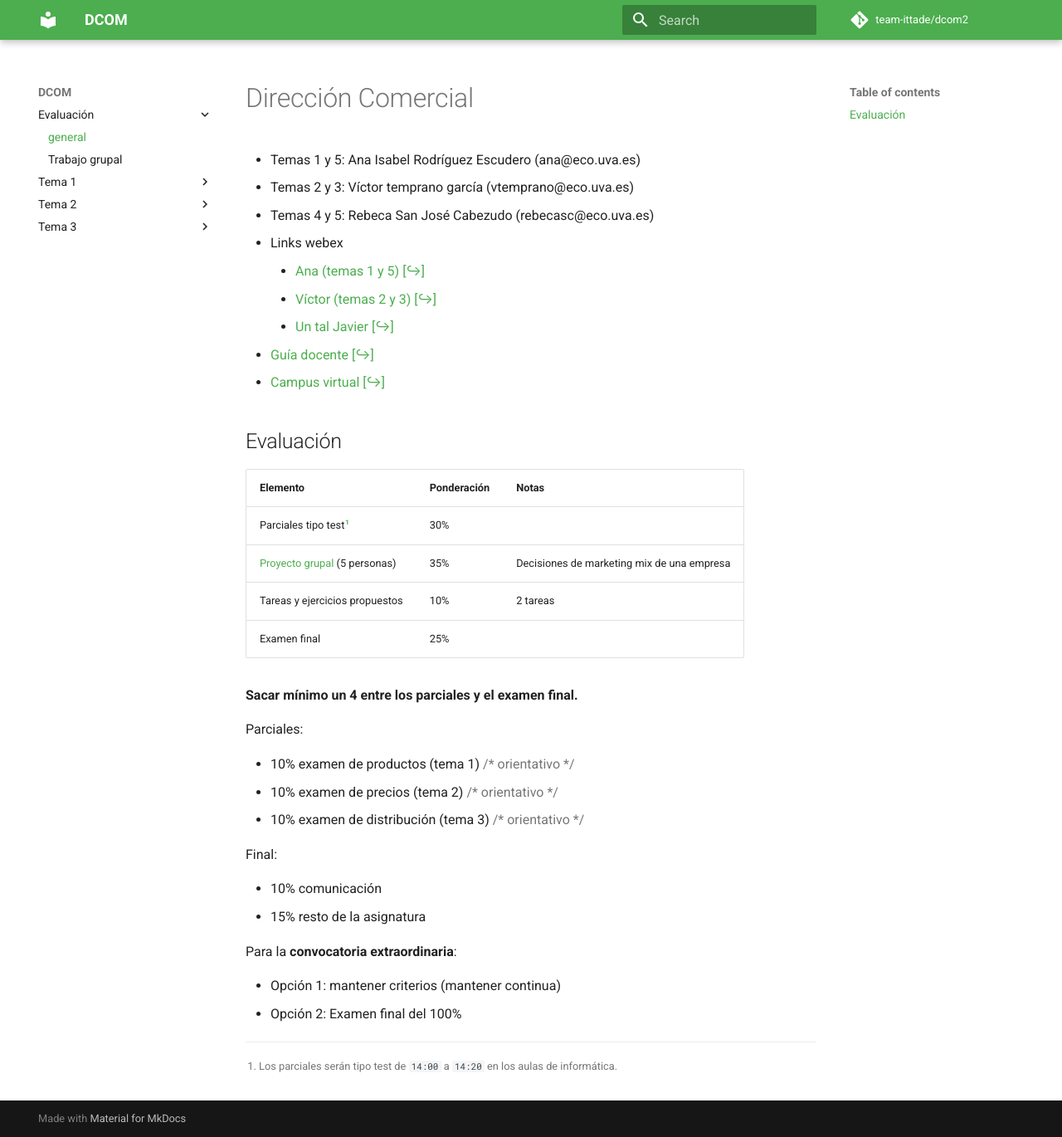
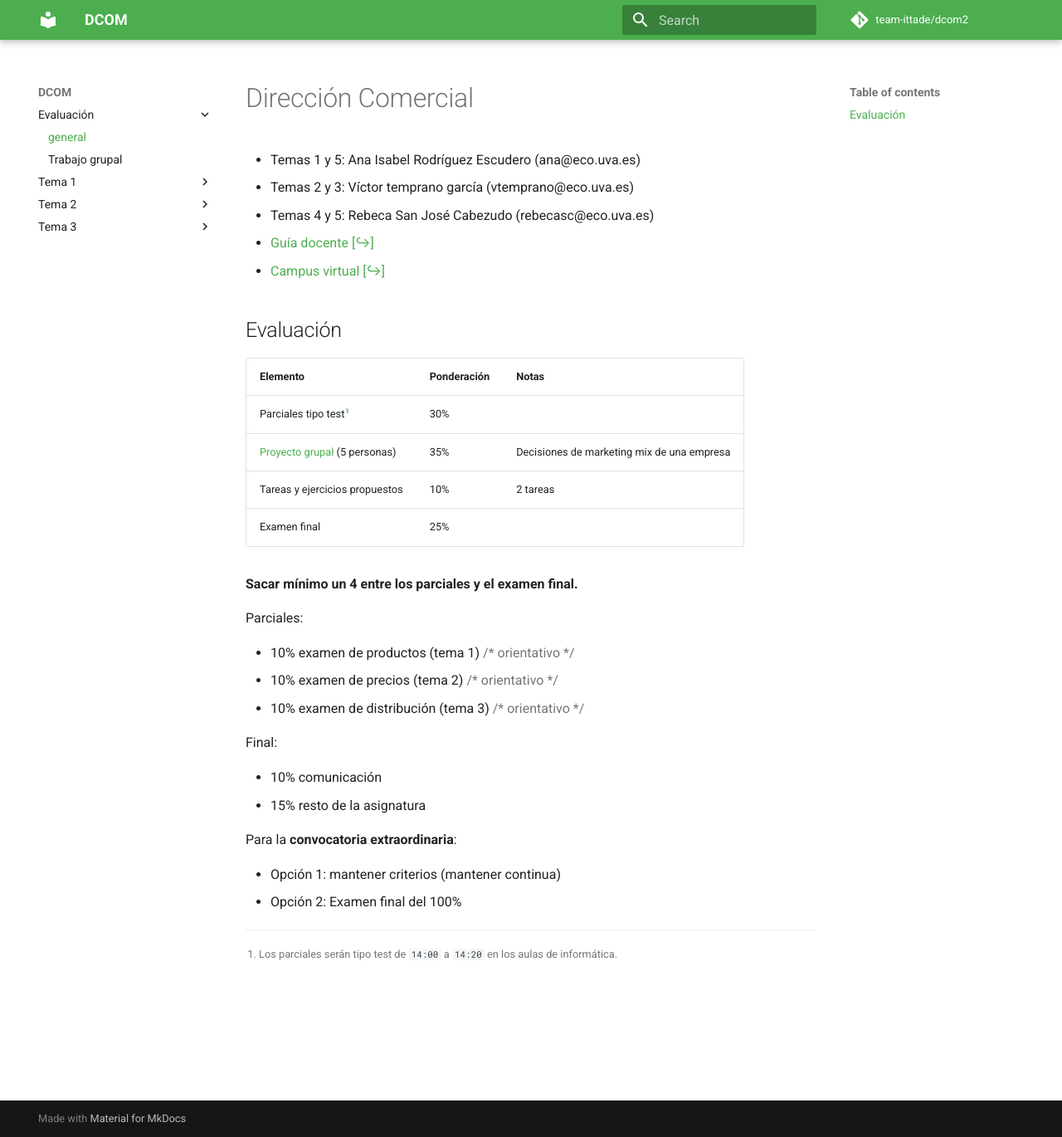
Before and after one commit to team-ittade/dcom2, an MkDocs documentation site: the page built from docs/index.md, in a window 1280 px wide and 1370 px high. Shown: the whole window at 83% size. Built offline with MkDocs 1.6.1 and Material for MkDocs 9.7.7, drawn with Linux system fonts in a browser that asks for light colours; comment, search, counter and statistics services are not loaded.

Commit message:
chore: remove webex links

```diff
--- a/docs/index.md
+++ b/docs/index.md
@@ -4,10 +4,6 @@
 - Temas 2 y 3: Víctor temprano garcía (vtemprano@eco.uva.es)
 - Temas 4 y 5: Rebeca San José Cabezudo (rebecasc@eco.uva.es)
 
-- Links webex
-    - [Ana (temas 1 y 5)](https://universidaddevalladolid.webex.com/meet/ana){: .elink}
-    - [Víctor (temas 2 y 3)](https://universidaddevalladolid.webex.com/meet/victor.temprano){: .elink}
-    - [Un tal Javier](https://universidaddevalladolid.webex.com/meet/javierrp){: .elink}
 - [Guía docente](https://campusvirtual.uva.es/pluginfile.php/1676292/mod_resource/content/1/Proyecto.Gu%C3%ADa%20Docente%20DCII%20ADE.20.21.pdf){: .elink}
 - [Campus virtual](https://campusvirtual.uva.es/course/view.php?id=34230){: .elink}
 
```
Also changed, not shown: docs/tema-3/3.3.md (+11 -0 lines).
